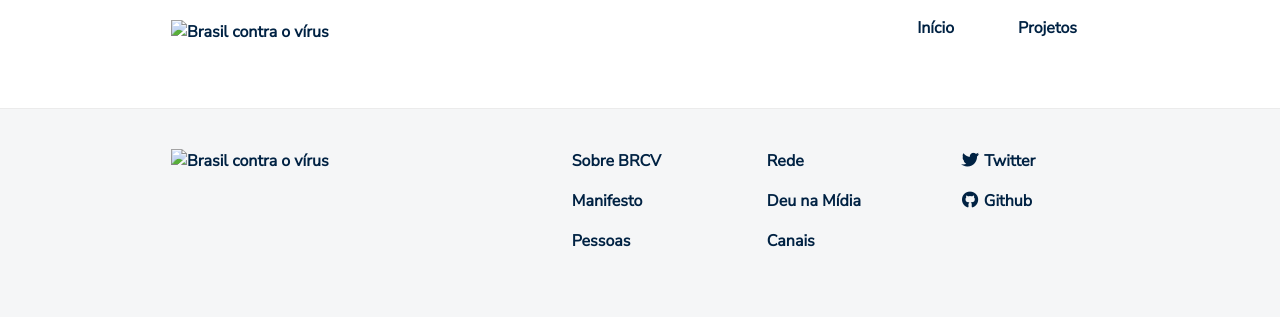
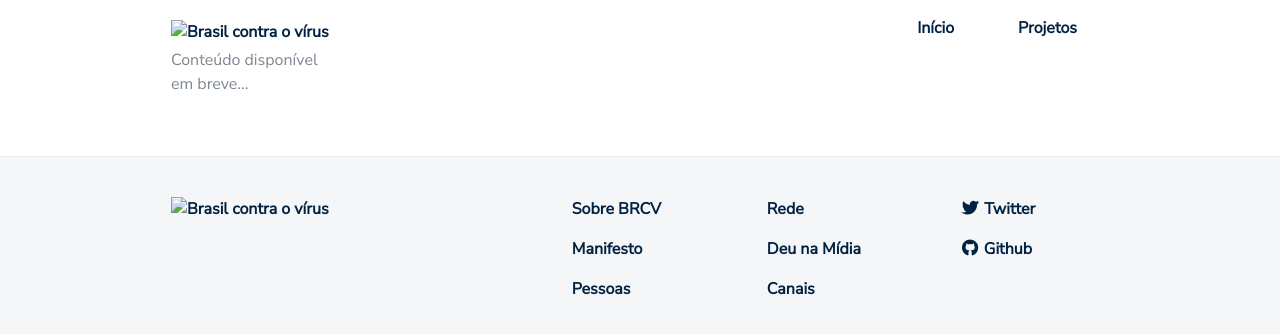
Before and after one commit to brasilcontraovirus/brasilcontraovirus.github.io, a Jekyll site: the page built from projetos/mascara.md, in a window 1280 px wide. Shown: the top 334 px of the page. Built offline with Jekyll 4.4.1, drawn with Linux system fonts in a browser that asks for light colours; nearby versions of some CDN libraries; our own code applies the rules of GitHub Pages for plain Markdown files.

Commit message:
Adding empty content

```diff
--- /dev/null
+++ b/_includes/empty.html
@@ -0,0 +1,4 @@
+<div class="empty">
+  <p>Conteúdo disponível</p>
+  <p>em breve...</p>
+</div>
--- a/_layouts/default.html
+++ b/_layouts/default.html
@@ -2,23 +2,25 @@
 layout: default
 ---
 
+{% assign content = content | strip_newlines %}
+
 <!DOCTYPE html>
-<html lang="{{ site.lang | default: "pt-BR" }}">
-  <head>
-    {% include head_pages.html %}
-
-    {% seo %}
-  </head>
+<html lang="{{ site.lang | default: 'pt-BR' }}">
+  {% include head_pages.html %}
 
   <body>
     <main>
       {% include header.html %}
 
-        <section class="container">
+      <section class="container">
+        {% if content != "" %}
           <div class="content">
             {{ content }}
           </div>
-        </section>
+        {% else %}
+          {% include empty.html %}
+        {% endif %}
+      </section>
 
       {% include footer.html %}
     </main>
```
Also changed, not shown: _layouts/home.html (+2 -6 lines).
